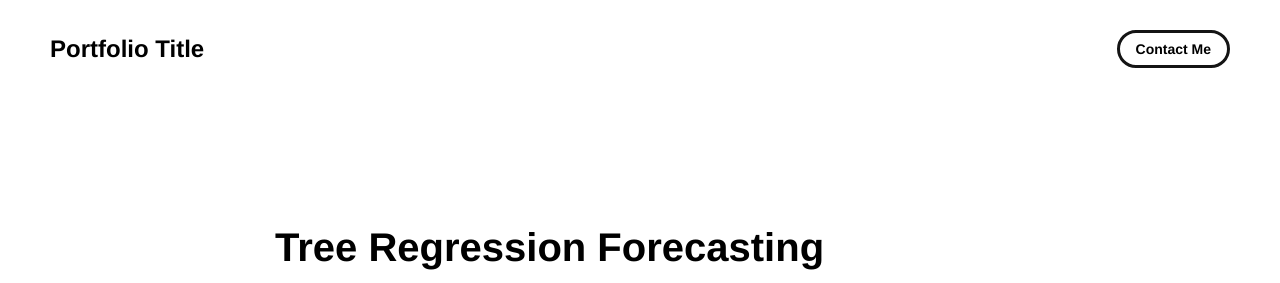
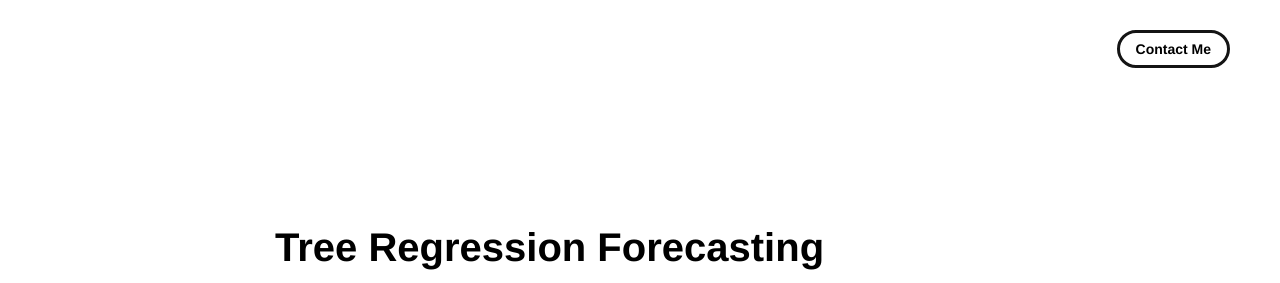
Before and after one commit to Jaclynmsp/PortTemplate, a plain HTML site: page project-pages/Tree Regression.html in a window 1280 px wide. Shown: the top 283 px of the page. Drawn offline with Linux system fonts and the light colour scheme; files whose address does not match are found by name.

Commit message:
Update Tree Regression.html

```diff
--- a/project-pages/Tree Regression.html
+++ b/project-pages/Tree Regression.html
@@ -24,7 +24,6 @@
 
       This should be the same across all pages.
      -->
-     <link rel="icon" href="../assets/images/1311.png" />
      <title>Jaclyn's Portfolio</title>
     <meta name="description" content="project details">
     <meta name="viewport" content="width=device-width, initial-scale=1" />
@@ -44,7 +43,7 @@
 
           (this should be the same across all pages)
          -->
-        <span class="nav-title">Portfolio Title</span>
+        <span class="nav-title"></span>
         <!--
           TODO - Change the email after 'mailto:' to your email address for contact
 
```
